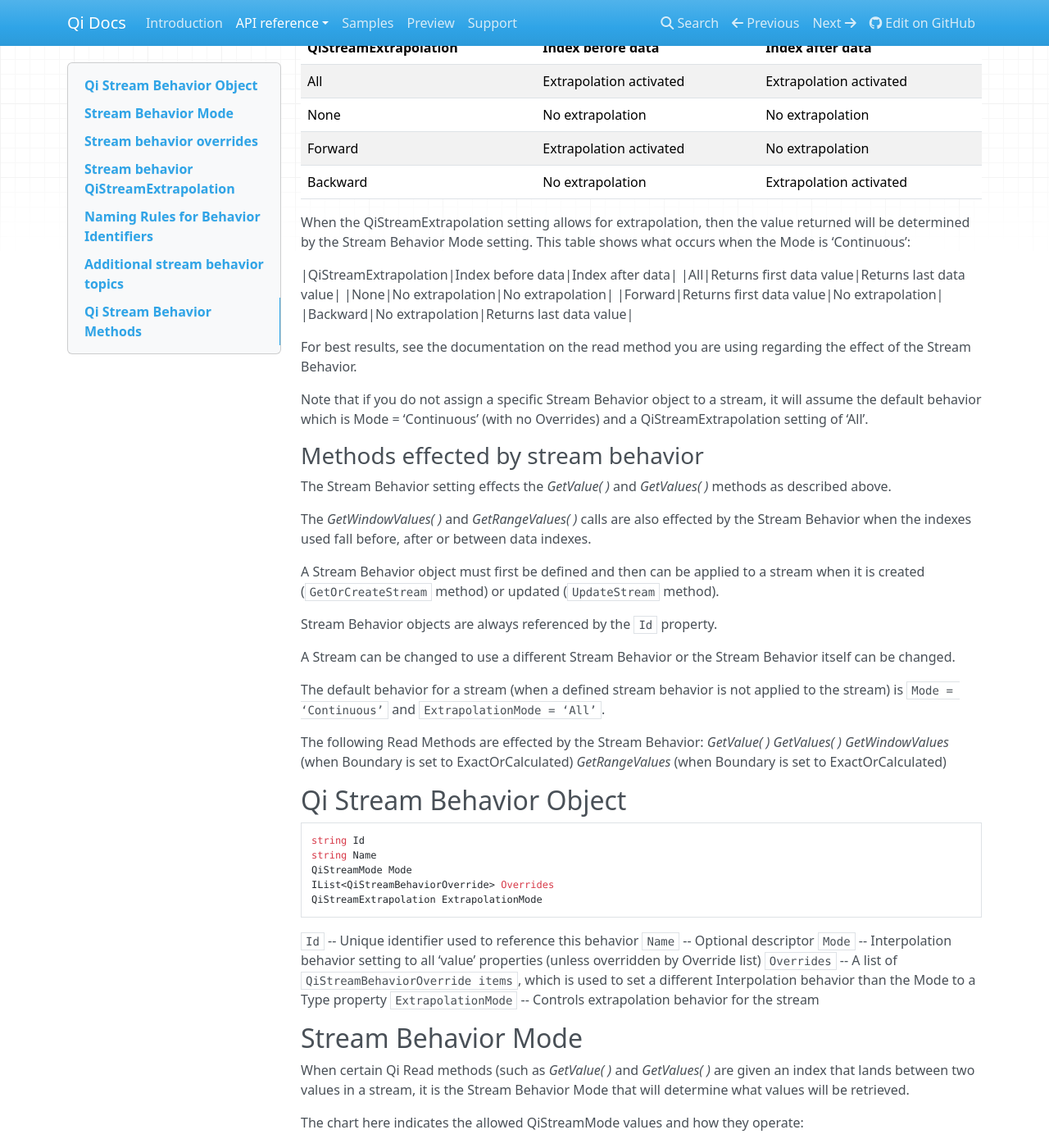
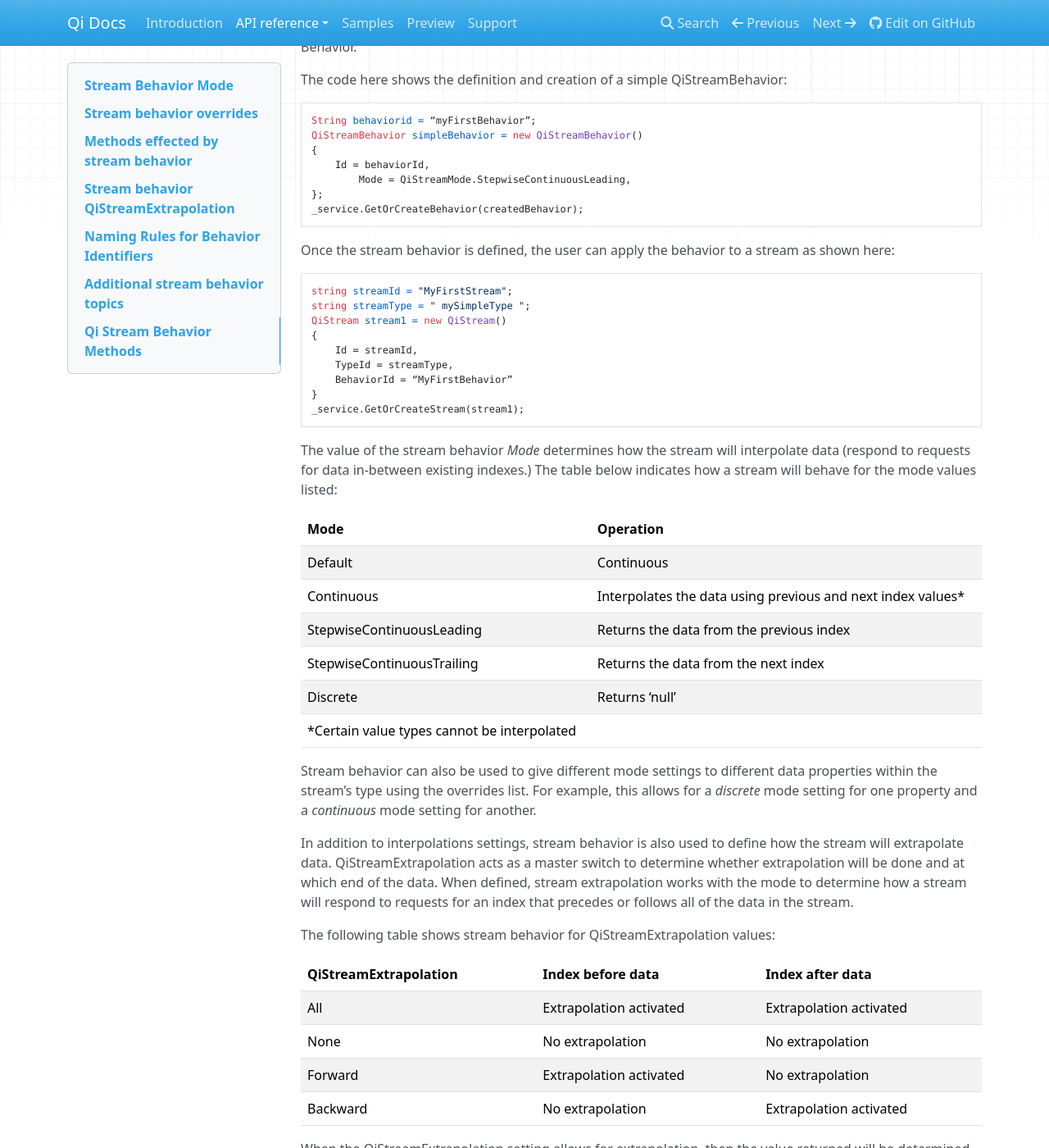
Before and after one commit to ssuryanarayanan/Qi-Docs, an MkDocs documentation site: the page built from docs/QiStreamBehaviors.md, in a window 1280 px wide and 1400 px high, scrolled down 1473 px. Shown: the whole window at 82% size. Built offline with MkDocs 1.6.1, drawn with Linux system fonts in a browser that asks for light colours; nearby versions of some CDN libraries; old or Windows-style settings are respelled for this version of MkDocs; some of the changed text lies outside the part shown.

Commit message:
Update QiStreamBehaviors.md

````diff
--- a/docs/QiStreamBehaviors.md
+++ b/docs/QiStreamBehaviors.md
@@ -1,111 +1,12 @@
-Qi Stream Behaviors are applied to streams to affect how certain data read operations will be performed. The Stream Behavior object effects if interpolation and\or extrapolation will be done when the index of a read operation falls between, before or after stream data.
+QiStreamBehaviors dictate how data read operations will be performed. For example, QiStreamBehavior defines whether or not interpolation and\or extrapolation will be applied when the index of a read operation falls between, before or after stream data. QiStreamBehavior is an object that the user defines and includes in the definition of a stream (similar to how a QiType is defined for a QiStream).
 
-A Stream Behavior is an object that the user defines and includes in the definition of a stream (similar to how a Type is defined at set for a stream).
-
-The code here shows the definition and creation a simple Stream Behavior object:
-
-```
-String behaviorid = “myFirstBehavior”;
-QiStreamBehavior simpleBehavior = new QiStreamBehavior()
-{
-	Id = behaviorId,
-        Mode = QiStreamMode.StepwiseContinuousLeading,
-};
-_service.GetOrCreateBehavior(createdBehavior);
-```
-
-When creating the stream, the user can apply the behavior as shown here:
-
-```
-string streamId = "MyFirstStream";
-string streamType = " mySimpleType ";
-QiStream stream1 = new QiStream()
-{
-	Id = streamId,
-	TypeId = streamType,
-	BehaviorId = “MyFirstBehavior”
-}
-_service.GetOrCreateStream(stream1);
-```
-
-The value of the Stream Behavior ‘Mode’ determines how the stream will interpolate data (i.e. how it will respond to requests for data in-between existing indexes). The table here indicates how a stream will behave for given Mode values:
-
-|Mode|Operation|
-|---|---|
-|Default|= Continuous|
-|Continuous|Interpolates the data using previous and next index values\*|
-|StepwiseContinuousLeading|Returns the data from the previous index|
-|StepwiseContinuousTrailing|Returns the data from the next index|
-|Discrete|Returns ‘null’|
- 			*Certain value types cannot be interpolated. See Stream Behavior for these special cases
-
-The Stream Behavior object can also be used to give different Mode settings to different data properties within the stream’s type. This allows you to for example have a ‘Discrete’ mode setting for one property and a ‘Continuous’ Mode setting for another. This is done with the Overrides list.
-
-In addition to interpolations settings, the Stream Behavior also has a property called ‘QiStreamExtrapolation’ that along with the Mode will determine how a stream will respond to requests for an index that precedes or follows all of the data in the stream. ‘QiStreamExtrapolation’ acts as a master switch to determine whether extrapolation will be done and at which end of the data.
-
-‘QiStreamExtrapolation’ can be set to one of these values:
-* All (default)
-* None
-* Forward
-* Backward
-
-A QiStreamExtrapolation value setting of ‘None’ will turn ‘off’ all extrapolation (for indexes both before and after all the data in the stream). The ‘Forward’ setting will extrapolate for indexes prior to the stream data, but will not extrapolate at indexes after all the data. Conversely the ‘Backward’ setting will do extrapolation at the end of the data, but not at indexes at the front of stream data.
-
-The following table shows stream behavior for QiStreamExtrapolation values:
-
-|QiStreamExtrapolation|Index before data|Index after data|
+|Object|Type|Details|
 |---|---|---|
-|All|Extrapolation activated|Extrapolation activated|
-|None|No extrapolation|No extrapolation|
-|Forward|Extrapolation activated|No extrapolation|
-|Backward|No extrapolation|Extrapolation activated|
-
-When the QiStreamExtrapolation setting allows for extrapolation, then the value returned will be determined by the Stream Behavior Mode setting. This table shows what occurs when the Mode is ‘Continuous’:
-
-|QiStreamExtrapolation|Index before data|Index after data|
-|All|Returns first data value|Returns last data value|
-|None|No extrapolation|No extrapolation|
-|Forward|Returns first data value|No extrapolation|
-|Backward|No extrapolation|Returns last data value|
-
-For best results, see the documentation on the read method you are using regarding the effect of the Stream Behavior.
-
-Note that if you do not assign a specific Stream Behavior object to a stream, it will assume the default behavior which is Mode = ‘Continuous’ (with no Overrides) and a QiStreamExtrapolation setting of ‘All’.
-
-###Methods effected by stream behavior
-The Stream Behavior setting effects the *GetValue( )* and *GetValues( )* methods as described above.
-
-The *GetWindowValues( )*  and *GetRangeValues( )* calls are also effected by the Stream Behavior when the indexes used fall before, after or between data indexes.
-
-A Stream Behavior object must first be defined and then can be applied to a stream when it is created (`GetOrCreateStream` method) or updated (`UpdateStream` method).
-
-Stream Behavior objects are always referenced by the `Id` property.
-
-A Stream can be changed to use a different Stream Behavior or the Stream Behavior itself can be changed.
-
-The default behavior for a stream (when a defined stream behavior is not applied to the stream) is `Mode = ‘Continuous’` and `ExtrapolationMode = ‘All’`.
-
-The following Read Methods are effected by the Stream Behavior:
-*GetValue( )*
-*GetValues( )*
-*GetWindowValues* (when Boundary is set to ExactOrCalculated)
-*GetRangeValues* (when Boundary is set to ExactOrCalculated)
-
-## Qi Stream Behavior Object
-
-```
-string Id
-string Name
-QiStreamMode Mode
-IList<QiStreamBehaviorOverride> Overrides
-QiStreamExtrapolation ExtrapolationMode
-```
-
-`Id` -- Unique identifier used to reference this behavior
-`Name` -- Optional descriptor
-`Mode` -- Interpolation behavior setting to all ‘value’ properties (unless overridden by Override list)
-`Overrides` -- A list of `QiStreamBehaviorOverride items`, which is used to set a different Interpolation behavior than the Mode to a Type property
-`ExtrapolationMode` -- Controls extrapolation behavior for the stream
+|Id|String|Unique identifier used to reference this behavior|
+|Name|String|Optional descriptor|
+|Mode|QiStreamMode|Interpolation behavior setting to all value properties (unless overridden by Override list)|
+|Overrides|IList<QiStreamBehaviorOverride>|A list of QiStreamBehaviorOverride items used to set a different interpolation behavior than the mode to a type property|
+|ExtrapolationMode|QiStreamExtrapolation|Controls extrapolation behavior for the stream|
 
 ## Stream Behavior Mode
 When certain Qi Read methods (such as *GetValue( )* and *GetValues( )* are given an index that lands between two values in a stream, it is the Stream Behavior Mode that will determine what values will be retrieved.
@@ -133,6 +34,82 @@
 Note that when using the override list, be aware that a Mode setting of ‘Discrete’ cannot be overridden. If the Mode is set to ‘Discrete’ a null value is returned for the entire event. If a ‘Discrete’ setting is desired for one of the type properties and a different setting (e.g. StepwiseContinuousLeading) is desired for other properties within the type, make sure to set the Mode to the StepwiseContinuousLeading and use the override list to set the other property to Discrete.
 
 Without the overrides, properties will get the interpolation behavior defined by the Mode field of the Stream Behavior.
+
+The code here shows the definition and creation of a simple QiStreamBehavior:
+
+```
+String behaviorid = “myFirstBehavior”;
+QiStreamBehavior simpleBehavior = new QiStreamBehavior()
+{
+	Id = behaviorId,
+        Mode = QiStreamMode.StepwiseContinuousLeading,
+};
+_service.GetOrCreateBehavior(createdBehavior);
+```
+
+Once the stream behavior is defined, the user can apply the behavior to a stream as shown here:
+
+```
+string streamId = "MyFirstStream";
+string streamType = " mySimpleType ";
+QiStream stream1 = new QiStream()
+{
+	Id = streamId,
+	TypeId = streamType,
+	BehaviorId = “MyFirstBehavior”
+}
+_service.GetOrCreateStream(stream1);
+```
+
+The value of the stream behavior *Mode* determines how the stream will interpolate data (respond to requests for data in-between existing indexes.) The table below indicates how a stream will behave for the mode values listed:
+
+|Mode|Operation|
+|---|---|
+|Default|Continuous|
+|Continuous|Interpolates the data using previous and next index values\*|
+|StepwiseContinuousLeading|Returns the data from the previous index|
+|StepwiseContinuousTrailing|Returns the data from the next index|
+|Discrete|Returns ‘null’|
+ 			*Certain value types cannot be interpolated
+
+Stream behavior can also be used to give different mode settings to different data properties within the stream’s type using the overrides list. For example, this allows for a *discrete* mode setting for one property and a *continuous* mode setting for another.
+
+In addition to interpolations settings, stream behavior is also used to define how the stream will extrapolate data. QiStreamExtrapolation acts as a master switch to determine whether extrapolation will be done and at which end of the data. When defined, stream extrapolation works with the mode to determine how a stream will respond to requests for an index that precedes or follows all of the data in the stream.
+
+The following table shows stream behavior for QiStreamExtrapolation values:
+
+|QiStreamExtrapolation|Index before data|Index after data|
+|---|---|---|
+|All|Extrapolation activated|Extrapolation activated|
+|None|No extrapolation|No extrapolation|
+|Forward|Extrapolation activated|No extrapolation|
+|Backward|No extrapolation|Extrapolation activated|
+
+When the QiStreamExtrapolation setting allows for extrapolation, then the value returned will be determined by the stream behavior mode setting. This table shows what occurs when the mode is *Continuous*:
+
+|QiStreamExtrapolation|Index before data|Index after data|
+|All|Returns first data value|Returns last data value|
+|None|No extrapolation|No extrapolation|
+|Forward|Returns first data value|No extrapolation|
+|Backward|No extrapolation|Returns last data value|
+
+For best results, see the documentation on the read method you are using regarding the effect of the stream behavior.
+
+Note that if you do not assign a specific Stream Behavior object to a stream, it will assume the default behavior which is mode = *continuous* (with no overrides) and a *QiStreamExtrapolation* = *All*.
+
+##Methods effected by stream behavior
+Stream behavior objects are always referenced by the *Id* property. A Stream can be changed to use a different stream behavior or the stream behavior itself can be changed.
+
+The following Read Methods are effected by the Stream Behavior:
+
+|Method|Details|
+|---|---|
+|*GetValue( )*||
+|*GetValues( )*||
+|*GetWindowValues*|When Boundary is set to ExactOrCalculated|
+|*GetRangeValues*|When Boundary is set to ExactOrCalculated|
+
+------------------------------------------------
 
 ##Stream behavior `QiStreamExtrapolation`
 When the index of a *GetValue( )* (or *GetValues( )*) read falls before or after all of the data in a stream, the QIStreamExtrapolation setting acts as a master switch which determines whether or not extrapolation will be done. If extrapolation is done, the setting of the Stream Behavior Mode determines the value included.
````
